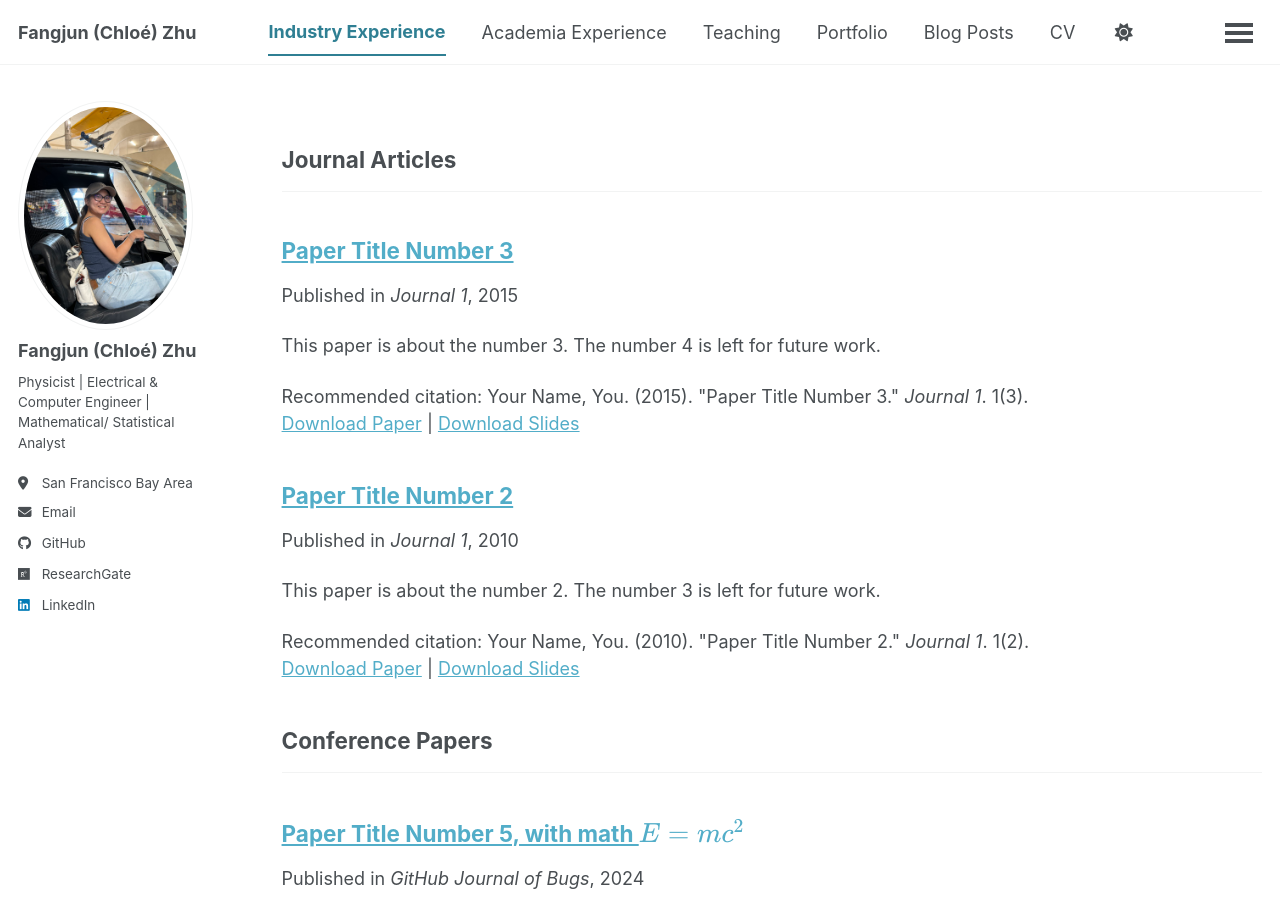
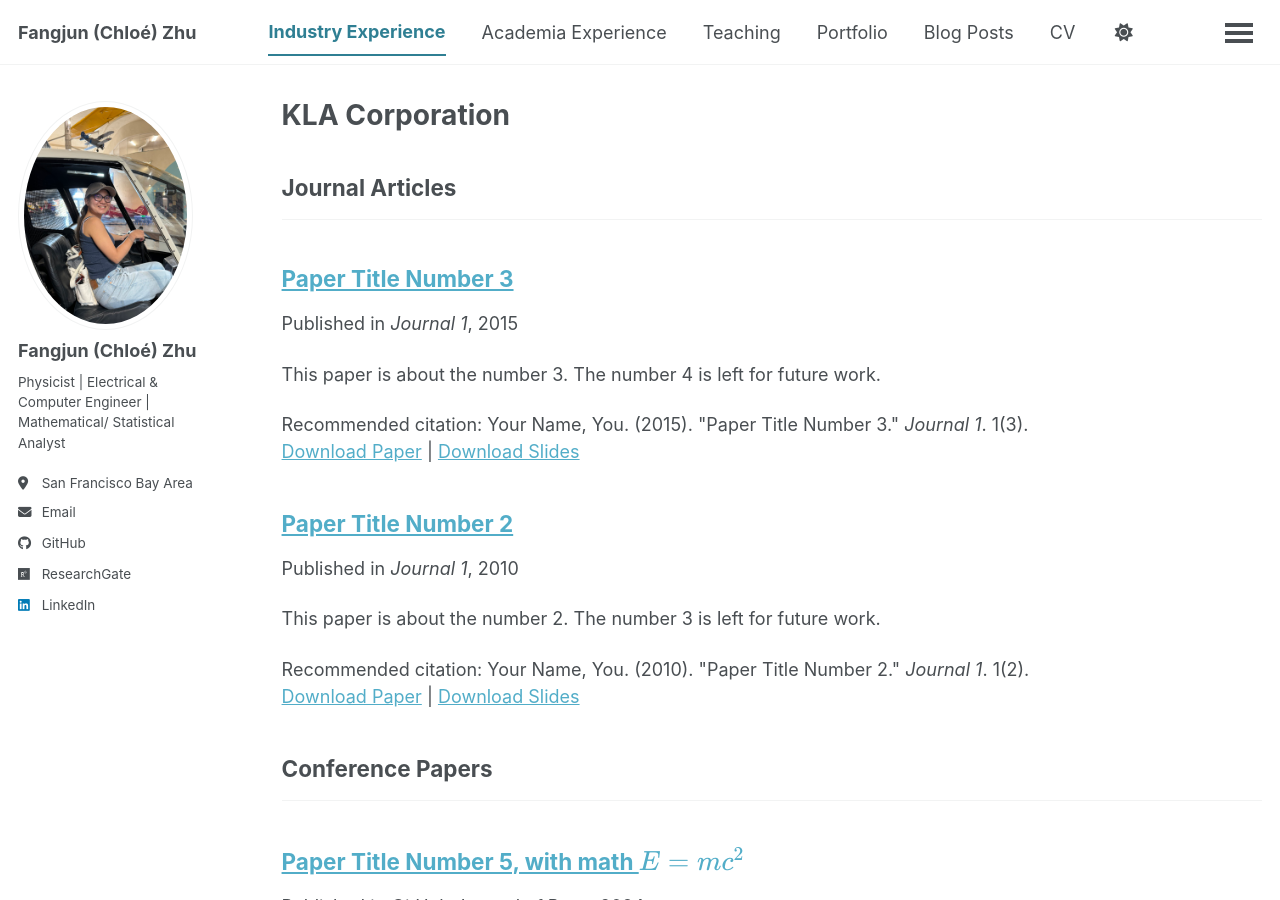
Before and after one commit to ChloeZhu1/ChloeZhu1.github.io, a Jekyll site: the page built from _pages/publications.html, in a window 1280 px wide and 900 px high. Built offline with Jekyll 4.4.1, drawn with Linux system fonts in a browser that asks for light colours; a script bundle is joined from its source files by our own code; library files that are not in the unit come from our copies.

Commit message:
Update publications.html

```diff
--- a/_pages/publications.html
+++ b/_pages/publications.html
@@ -1,4 +1,5 @@
 ---
+title: "KLA Corporation"
 layout: archive
 permalink: /publications/
 author_profile: true
```
